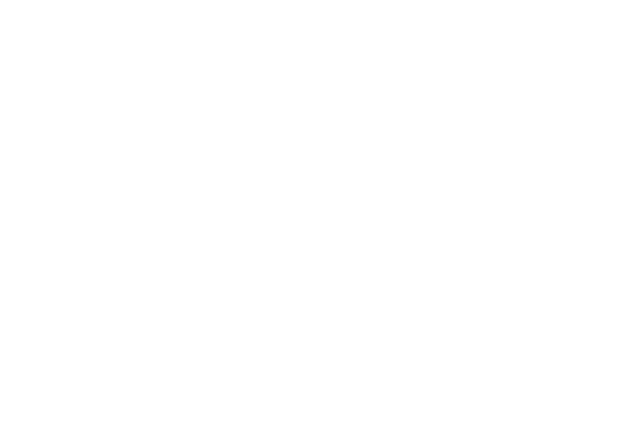
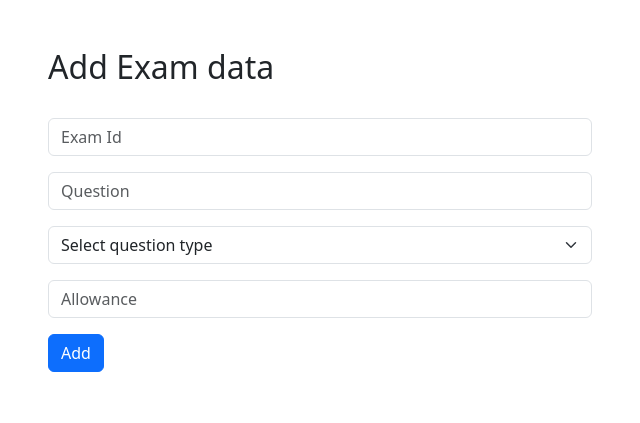
Before and after one commit to Abdalrhman-Gad/Examination_System_UI, a plain HTML site: page testGad.html in a window 1280 px wide. Shown: the whole page, without its empty margins (0-640 px from the left). Drawn offline with Linux system fonts and the light colour scheme.

Commit message:
add question 1.0

```diff
--- a/assets/scripts/app.js
+++ b/assets/scripts/app.js
@@ -2,7 +2,7 @@ import { renderHome } from "./pages/home.js";
 import { renderAboutus } from "./pages/abouts.js";
 import { renderServices } from "./pages/services.js";
 import { renderLogin } from "./pages/login.js";
-import { renderAddExam } from "./pages/addexam.js";
+import { renderAddExam } from "./pages/addExam.js";
 import { renderExams } from "./pages/exams.js";
 import { renderForgetPassword } from "./pages/forgetPassword.js";
 import { renderSidebar } from "./components/sidebar.js";
--- a/assets/scripts/components/sidebar.js
+++ b/assets/scripts/components/sidebar.js
@@ -10,6 +10,7 @@ export function renderSidebar(mainContent) {
                     align-items-center text-white h-75">
             <a id="exams-btn" href="#/exams" class="text-white fw-bold fs-5 py-3 text-center w-100">Exams</a>
             <a id="add-exam-btn" href="#/addExam" class="text-white py-3 fs-5 text-center w-100" data-link>Add Exam</a>
+            <a id="add-qst-btn" href="#/addExam" class="text-white py-3 fs-5 text-center w-100" data-link>Add Exam</a>
             <a id="setting-btn" href="#/settings" class="text-white py-3 fs-5 text-center w-100" data-link>Settings</a>
             <a id="logout-btn" href="#/" class="text-white py-3 fs-5 text-center w-100" data-link>Logout</a>
         </div>
--- /dev/null
+++ b/assets/scripts/pages/addQuestion.js
@@ -0,0 +1 @@
+export function addQustion(mainContent) {}
--- a/assets/scripts/pages/exams.js
+++ b/assets/scripts/pages/exams.js
@@ -15,5 +15,4 @@ export function renderExams(mainContent) {
     examCardsContainer.appendChild(element);
   }
   mainContent.appendChild(examCardsContainer);
-  //gad branch changed
 }
--- a/testGad.html
+++ b/testGad.html
@@ -12,6 +12,42 @@
 
 <body>
 
+    <form class="w-50 p-5" id="examForm">
+        <h2>Add Exam data</h2>
+        <br>
+        <!-- exam id -->
+        <div class="mb-3">
+            <input type="text" class="form-control" id="exam-id" placeholder="Exam Id">
+            <small class="text-danger d-none" id="examNameError">Please enter a valid exam name.</small>
+        </div>
+        <!-- question -->
+        <div class="mb-3">
+            <input type="text" class="form-control" id="qst" placeholder="Question">
+            <small class="text-danger d-none" id="startDatetimeError">Please select a valid start datetime.</small>
+        </div>
+        <!-- question type -->
+        <div class="mb-3">
+            <select id="qst-type" class="form-select" aria-label="Question type">
+                <option selected disabled>Select question type</option>
+                <option value="mcq">MCQ</option>
+                <option value="t/f">T/F</option>
+                <option value="text">Text</option>
+            </select>
+        </div>
+        <!-- allowance -->
+        <div class="mb-3">
+            <input type="text" class="form-control" id="allowance" placeholder="Allowance">
+            <small class="text-danger d-none" id="allowanceError">Please enter a valid allowance.</small>
+        </div>
+
+        <div id="qst-"></div>
+        <button type="submit" class="btn btn-primary">Add</button>
+    </form>
+
+    <script type="module" src="">
+
+    </script>
+
 
     </script>
 </body>
```
